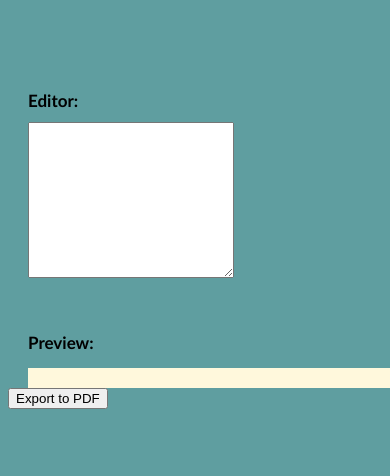
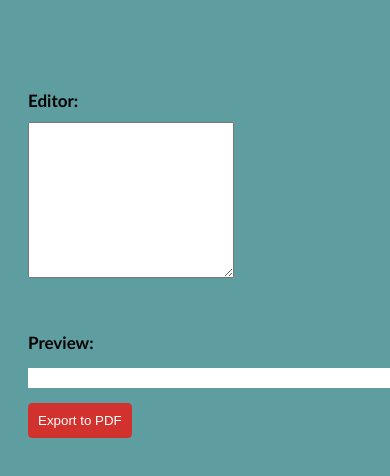
Before and after one commit to ygordeoliveira/markdown-previewer-Freecodecamp, a React (Create React App) app: page / in a window 390 px wide. Shown: the top 476 px of the page. Built offline with nearby package versions, Linux system fonts and the light colour scheme.

Commit message:
Style the project's button element and configure it so that it and other elements are responsive

```diff
--- a/src/App.css
+++ b/src/App.css
@@ -18,7 +18,7 @@ h2 {
 }
 
 .preview {
-    background-color: cornsilk;
+    background-color: white;
     padding: 10px;
     font-family: Arial, Helvetica, sans-serif;
     overflow-x: hidden;
@@ -34,6 +34,16 @@ h2 {
 .preview img {
     max-width: 100%;
     height: auto;
+}
+
+button {
+    background-color: #d2322d;
+    color: white;
+    border: 1px solid #d2322d;
+    border-radius: 4px;
+    padding: 9px;
+    margin-top: 15px;
+    margin-left: 2px;
 }
 
 @media screen and (min-device-width: 1200px) and (max-device-width: 1300px) {
@@ -53,6 +63,10 @@ h2 {
 
     .preview {
         width: 1150px;
+        margin-left: 20px;
+    }
+
+    button {
         margin-left: 20px;
     }
 }
@@ -77,6 +91,9 @@ h2 {
         margin-left: 20px;
     }
 
+    button {
+        margin-left: 20px;
+    }
 }
 
 @media screen and (min-device-width: 949px) and (max-device-width: 1049px) {
@@ -96,6 +113,10 @@ h2 {
 
     .preview {
         width: 890px;
+        margin-left: 20px;
+    }
+
+    button {
         margin-left: 20px;
     }
 }
@@ -119,6 +140,10 @@ h2 {
         width: 790px;
         margin-left: 20px;
     }
+
+    button {
+        margin-left: 20px;
+    }
 }
 
 @media screen and (min-device-width: 770px) and (max-device-width: 849px) {
@@ -138,6 +163,10 @@ h2 {
 
     .preview {
         width: 700px;
+        margin-left: 20px;
+    }
+
+    button {
         margin-left: 20px;
     }
 }
@@ -161,6 +190,10 @@ h2 {
         width: 600px;
         margin-left: 20px;
     }
+
+    button {
+        margin-left: 20px;
+    }
 }
 
 @media screen and (min-device-width: 560px) and (max-device-width: 659px) {
@@ -180,6 +213,10 @@ h2 {
 
     .preview {
         width: 450px;
+        margin-left: 20px;
+    }
+
+    button {
         margin-left: 20px;
     }
 }
@@ -204,6 +241,10 @@ h2 {
         width: 400px;
         margin-left: 20px;
     }
+
+    button {
+        margin-left: 20px;
+    }
 }
 
 @media screen and (min-device-width: 360px) and (max-device-width: 459px) {
@@ -226,9 +267,14 @@ h2 {
         width: 320px;
         margin-left: 10px;
     }
+
+    button {
+        margin-left: 10px;
+        padding: 7px;
+    }
 }
 
-@media screen and (min-device-width: 260px) and (max-device-width: 359px) {
+@media screen and (min-device-width: 300px) and (max-device-width: 359px) {
     h1 {
         margin-left: 10px;
         font-size: 12px;
@@ -245,12 +291,17 @@ h2 {
     }
 
     .preview {
-        width: 220px;
+        width: 280px;
         margin-left: 10px;
+    }
+
+    button {
+        margin-left: 10px;
+        padding: 7px;
     }
 }
 
-@media screen and (min-device-width: 160px) and (max-device-width: 259px) {
+@media screen and (min-device-width: 250px) and (max-device-width: 299px) {
     h1 {
         margin-left: 5px;
         font-size: 12px;
@@ -267,12 +318,17 @@ h2 {
     }
 
     .preview {
-        width: 150px;
+        width: 240px;
         margin-left: 5px;
+    }
+
+    button {
+        margin-left: 5px;
+        padding: 7px;
     }
 }
 
-@media screen and (min-device-width: 50px) and (max-device-width: 159px) {
+@media screen and (min-device-width: 200px) and (max-device-width: 250px) {
     h1 {
         margin-left: 5px;
         font-size: 10px;
@@ -287,6 +343,12 @@ h2 {
     }
 
     .preview {
-        width: 50px;
+        width: 190px;
+        margin-right: 20px;
+    }
+
+    button {
+        margin-left: 3px;
+        padding: 5px;
     }
 }
```
